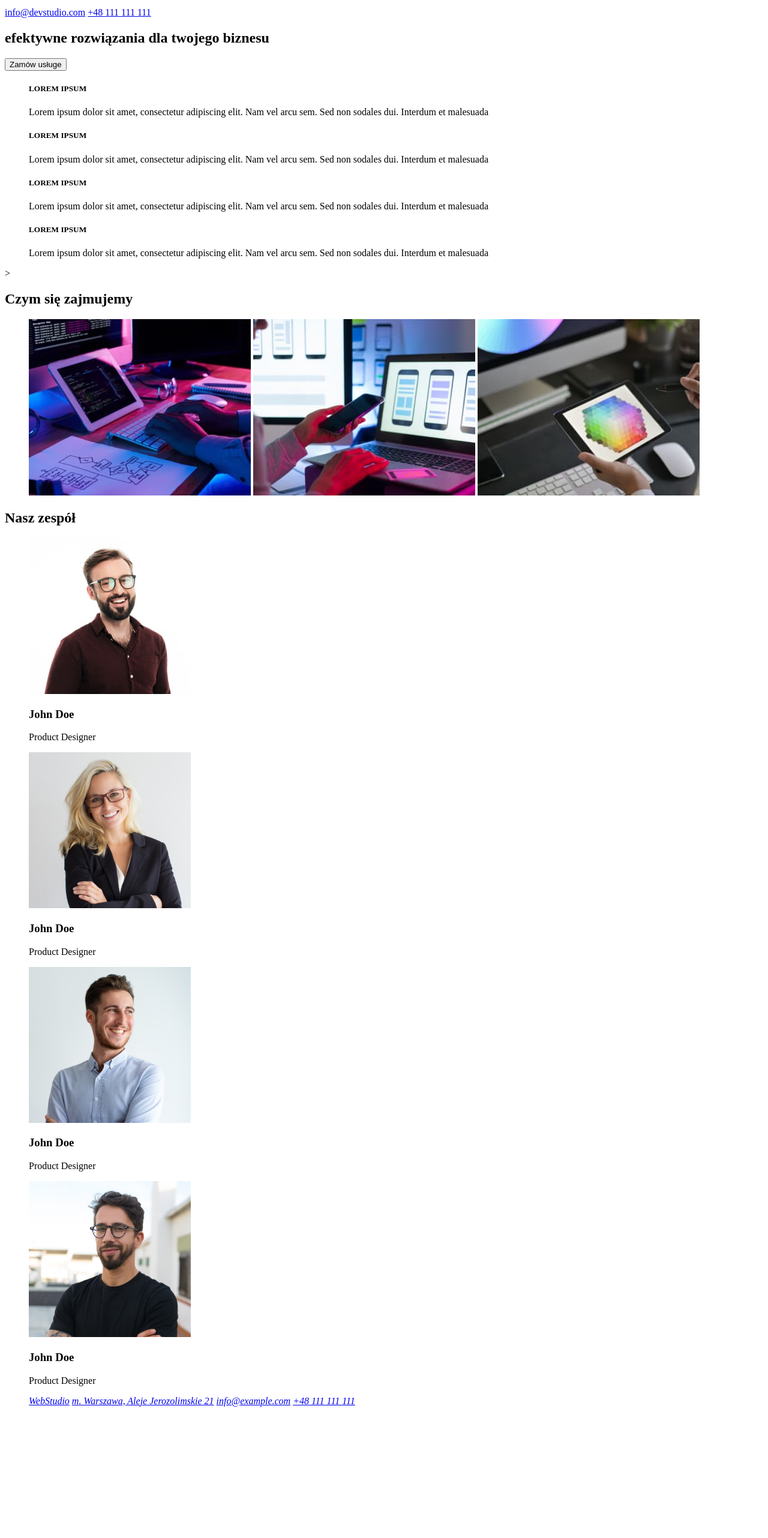
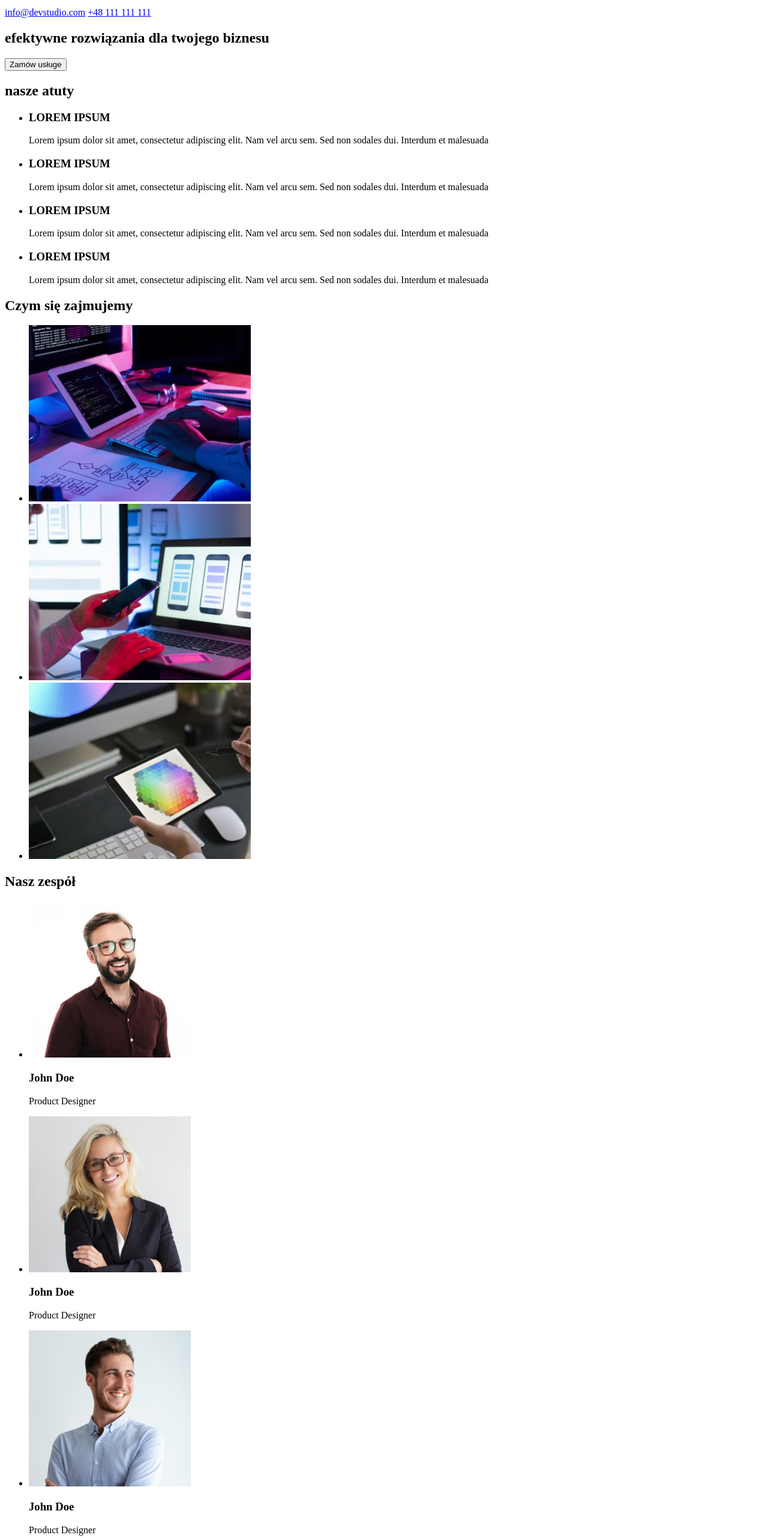
Before and after one commit to Jarek-Dzwolak/goit-markup-hw-01, a plain HTML site: page index.html in a window 1280 px wide. Shown: the part 100-2664 px from the top of the page at 60% size. Before the commit the page ends 2461 px from the top, so only its background shows below. Drawn offline with Linux system fonts and the light colour scheme.

Commit message:
Ostatnie poprawki

```diff
--- a/index.html
+++ b/index.html
@@ -12,8 +12,8 @@
                 <a href="index.html">WebStudio</a>
                 <ul>
                     <li><a href="index.html">Agencja</a></li>
-                    <li><a href="index.html">Portfolio</a></li>
-                    <li><a href="index.html">Kontakt</a></li>
+                    <li><a href="#">Portfolio</a></li>
+                    <li><a href="#">Kontakt</a></li>
                 </ul>
             </nav>
             <div>
@@ -27,73 +27,77 @@
                 <button type="button">Zamów usługe</button>
             </section>
             <section>
+                <h2>nasze atuty</h2>
                 <ul>
-                    <l1
-                        ><h5>LOREM IPSUM</h5>
+                    <li>
+                        <h3>LOREM IPSUM</h3>
                         <p>
                             Lorem ipsum dolor sit amet, consectetur adipiscing
                             elit. Nam vel arcu sem. Sed non sodales dui.
                             Interdum et malesuada
-                        </p></l1
-                    >
-                    <l1
-                        ><h5>LOREM IPSUM</h5>
+                        </p>
+                    </li>
+                    <li>
+                        <h3>LOREM IPSUM</h3>
                         <p>
                             Lorem ipsum dolor sit amet, consectetur adipiscing
                             elit. Nam vel arcu sem. Sed non sodales dui.
                             Interdum et malesuada
-                        </p></l1
-                    >
-                    <l1
-                        ><h5>LOREM IPSUM</h5>
+                        </p>
+                    </li>
+                    <li>
+                        <h3>LOREM IPSUM</h3>
                         <p>
                             Lorem ipsum dolor sit amet, consectetur adipiscing
                             elit. Nam vel arcu sem. Sed non sodales dui.
                             Interdum et malesuada
-                        </p></l1
-                    >
-                    <l1
-                        ><h5>LOREM IPSUM</h5>
+                        </p>
+                    </li>
+                    <li>
+                        <h3>LOREM IPSUM</h3>
                         <p>
                             Lorem ipsum dolor sit amet, consectetur adipiscing
                             elit. Nam vel arcu sem. Sed non sodales dui.
                             Interdum et malesuada
-                        </p></l1
-                    >
+                        </p>
+                    </li>
                 </ul>
             </section>
             <section>
-                >
                 <h2>Czym się zajmujemy</h2>
                 <ul>
-                    <l1
-                        ><img
+                    <li>
+                        <img
                             src="images/img.3.jpg"
-                            alt="Ręce piszące na klawiaturze komputerowej"
+                            alt="Ręce piszące na
+                        klawiaturze komputerowej"
                             width="370"
                             height="294"
-                    /></l1>
-                    <l1>
+                        />
+                    </li>
+                    <li>
                         <img
                             src="images/img.1.jpg"
                             alt="Ręce z telefonem w dłoni w tle znajduje się komputer"
                             width="370"
                             height="294"
-                    /></l1>
-                    <l1>
+                        />
+                    </li>
+                    <li>
                         <img
                             src="images/img.2.jpg"
                             alt="Ręce trzymające tablet w jednej ręce w drugiej znajduje się rysik"
                             width="370"
                             height="294"
-                    /></l1>
+                        />
+                    </li>
                 </ul>
             </section>
             <section>
                 <h2>Nasz zespół</h2>
                 <ul>
-                    <l1
-                        ><img
+                    <li>
+                        <img
                             src="images/johndoe.1.jpg"
                             alt="Zdjęcie przedstawia pracownika John Doe"
                             width="270"
@@ -101,9 +105,9 @@
                         />
                         <h3>John Doe</h3>
                         <p>Product Designer</p>
-                    </l1>
-                    <l1
-                        ><img
+                    </li>
+                    <li>
+                        <img
                             src="images/johndoe.2.jpg"
                             alt="Zdjęcie przedstawia pracownika John Doe"
                             width="270"
@@ -111,9 +115,9 @@
                         />
                         <h3>John Doe</h3>
                         <p>Product Designer</p>
-                    </l1>
-                    <l1
-                        ><img
+                    </li>
+                    <li>
+                        <img
                             src="images/johndoe.3.jpg"
                             alt="Zdjęcie przedstawia pracownika John Doe"
                             width="270"
@@ -121,9 +125,9 @@
                         />
                         <h3>John Doe</h3>
                         <p>Product Designer</p>
-                    </l1>
-                    <l1
-                        ><img
+                    </li>
+                    <li>
+                        <img
                             src="images/johndoe.4.jpg"
                             alt="Zdjęcie przedstawia pracownika John Doe"
                             width="270"
@@ -131,25 +135,25 @@
                         />
                         <h3>John Doe</h3>
                         <p>Product Designer</p>
-                    </l1>
+                    </li>
                 </ul>
             </section>
         </main>
         <footer>
+            <a href="index.html">WebStudio</a>
             <address>
                 <ul>
-                    <l1><a href="index.html">WebStudio</a></l1>
-                    <l1
-                        ><a href="https://goo.gl/maps/EmtP7q1ZZn8QGGQb9"
+                    <li>
+                        <a
+                            href="https://goo.gl/maps/EmtP7q1ZZn8QGGQb9"
+                            target="_blank"
                             >m. Warszawa, Aleje Jerozolimskie 21</a
-                        ></l1
-                    >
-                    <l1
-                        ><a href="mailto:info@example.com"
-                            >info@example.com</a
-                        ></l1
-                    >
-                    <l1><a href="tel:+48111111111">+48 111 111 111</a></l1>
+                        >
+                    </li>
+                    <li>
+                        <a href="mailto:info@example.com">info@example.com</a>
+                    </li>
+                    <li><a href="tel:+48111111111">+48 111 111 111</a></li>
                 </ul>
             </address>
         </footer>
```
